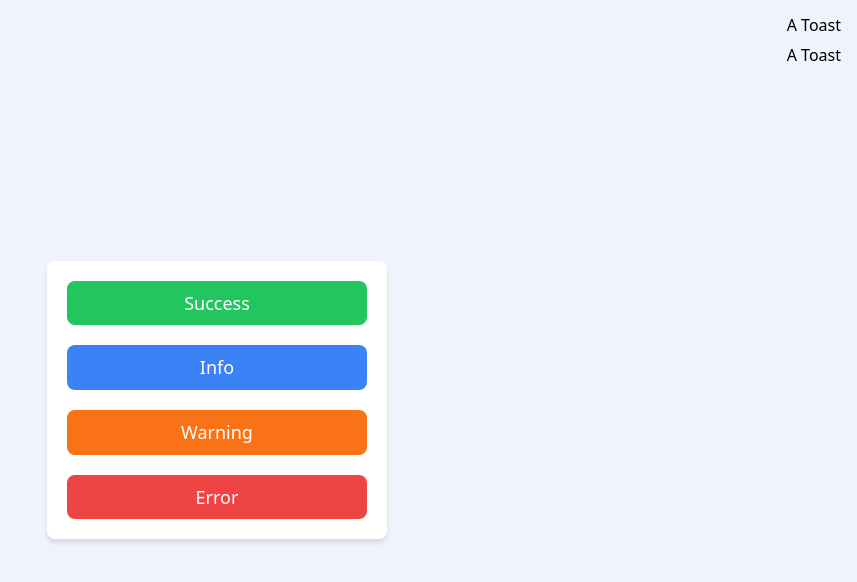
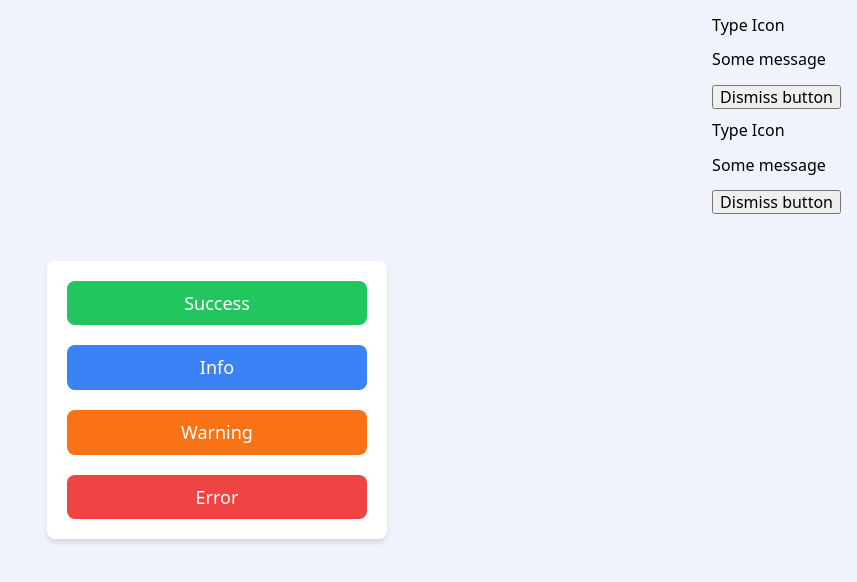
Before and after one commit to nat-davydova/react-toast-notifications, a React (Vite) app: page / in a window 1280 px wide. Shown: the top 582 px of the page, without its empty margins (423-1280 px from the left). Built offline with nearby package versions, Linux system fonts and the light colour scheme.

Commit message:
feat: add basic inner toast structure

```diff
--- a/src/Toast/Toast.tsx
+++ b/src/Toast/Toast.tsx
@@ -1,3 +1,9 @@
 export function Toast() {
-  return <div>A Toast</div>;
+  return (
+    <div>
+      <span>Type Icon</span>
+      <p>Some message</p>
+      <button type="button">Dismiss button</button>
+    </div>
+  );
 }
```
